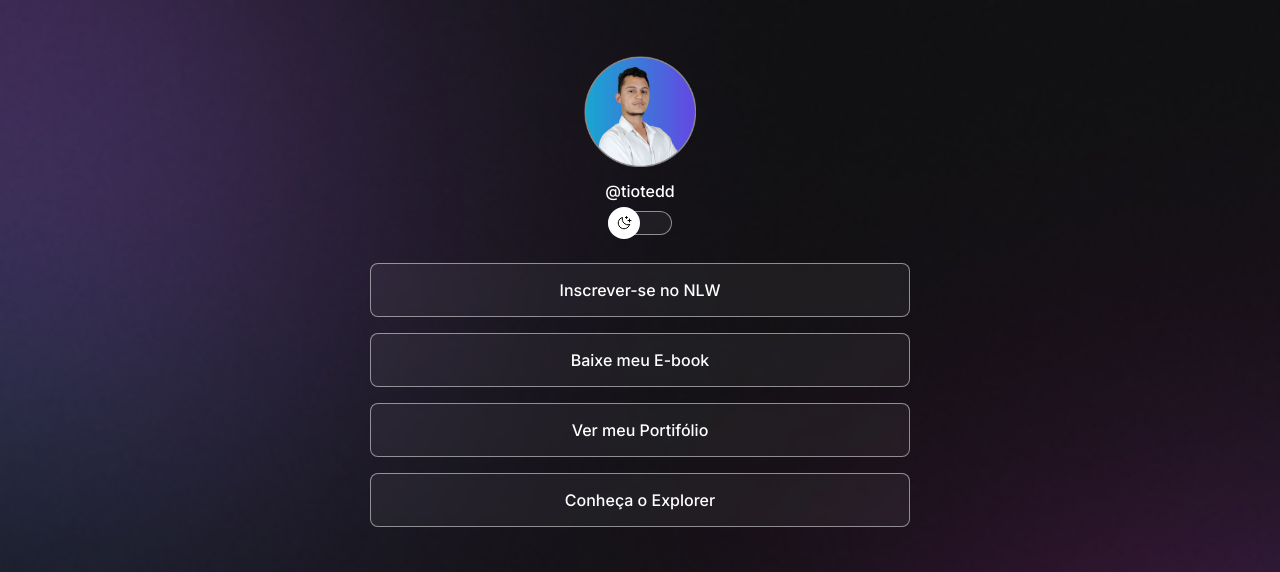
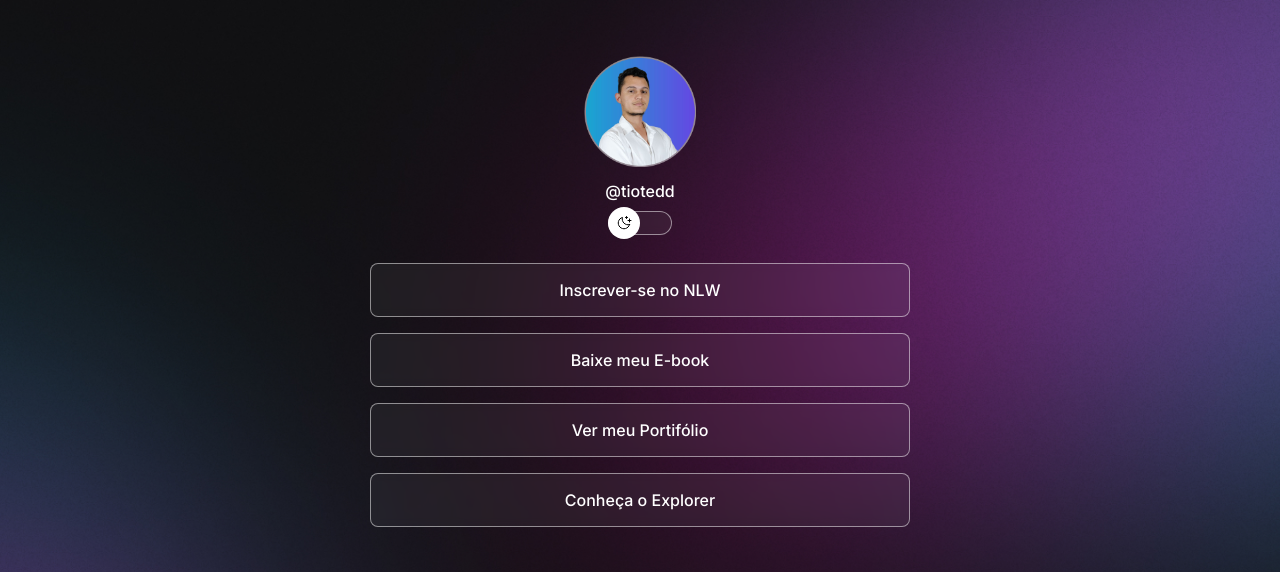
Before and after one commit to AndreLSBrito/Links, a plain HTML site: page index.html in a window 1280 px wide. Shown: the top 572 px of the page. Drawn offline with nearby package versions, Linux system fonts and the light colour scheme.

Commit message:
change background based on media queries

```diff
--- a/style.css
+++ b/style.css
@@ -33,6 +33,7 @@ body {
 
   /* background: color image repeat position/size; */
   background: var(--bgUrl) no-repeat top center/cover;
+  height: 100vh;
 }
 
 body * {
@@ -167,3 +168,15 @@ footer {
   text-align: center;
   font-size: 14px;
 }
+
+/*medua queries*/
+
+@media(min-width: 700px) {
+  :root{
+    --bgUrl: url(./assets/bg-desktop.jpg);
+  }
+  .light{
+     --bgUrl: url(./assets/bg-desktop-light.jpg);
+  }
+  /* so funciona com a meta viwport no documento html  */
+}
```
Also changed, not shown: assets/bg-desktop-light.jpg (added), assets/bg-desktop.jpg (added).
